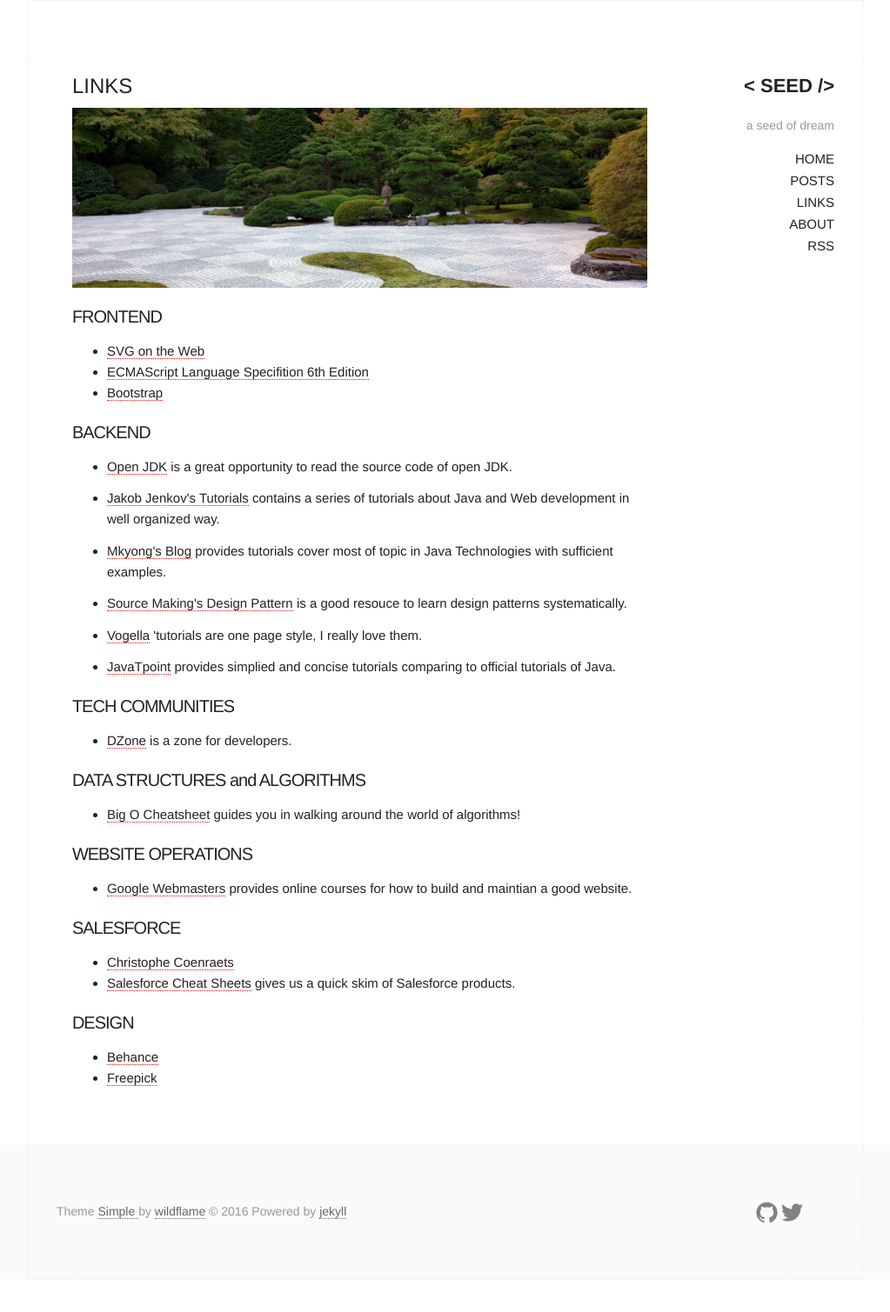
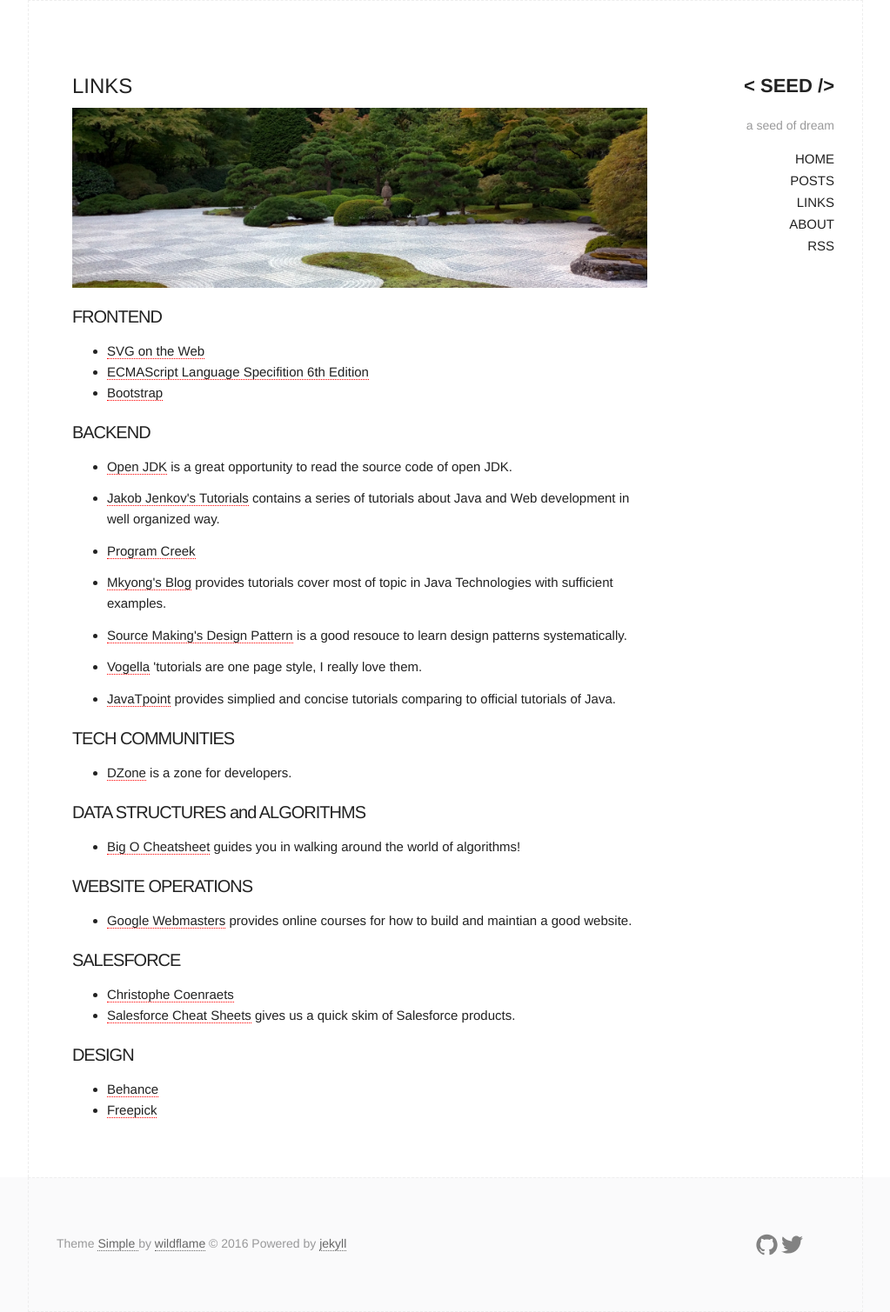
Before and after one commit to Tonyxu82/tonyxu82.github.io, a Jekyll site: the page built from links.md, in a window 1280 px wide. Shown: the whole page at 87% size, without its empty margins (128-1151 px from the left). Built offline with Jekyll 4.4.1, drawn with Linux system fonts in a browser that asks for light colours; before the commit the page ends 1472 px from its top, so only the background shows below that.

Commit message:
add programcreek to link

```diff
--- a/links.md
+++ b/links.md
@@ -19,6 +19,8 @@
 - [Jakob Jenkov\'s Tutorials](http://tutorials.jenkov.com/)
 contains a series of tutorials about Java and Web development in well
 organized way.
+
+- [Program Creek](http://www.programcreek.com/)
 
 - [Mkyong\'s Blog](https://www.mkyong.com/)
 provides tutorials cover most of topic in Java Technologies with sufficient examples.
```
